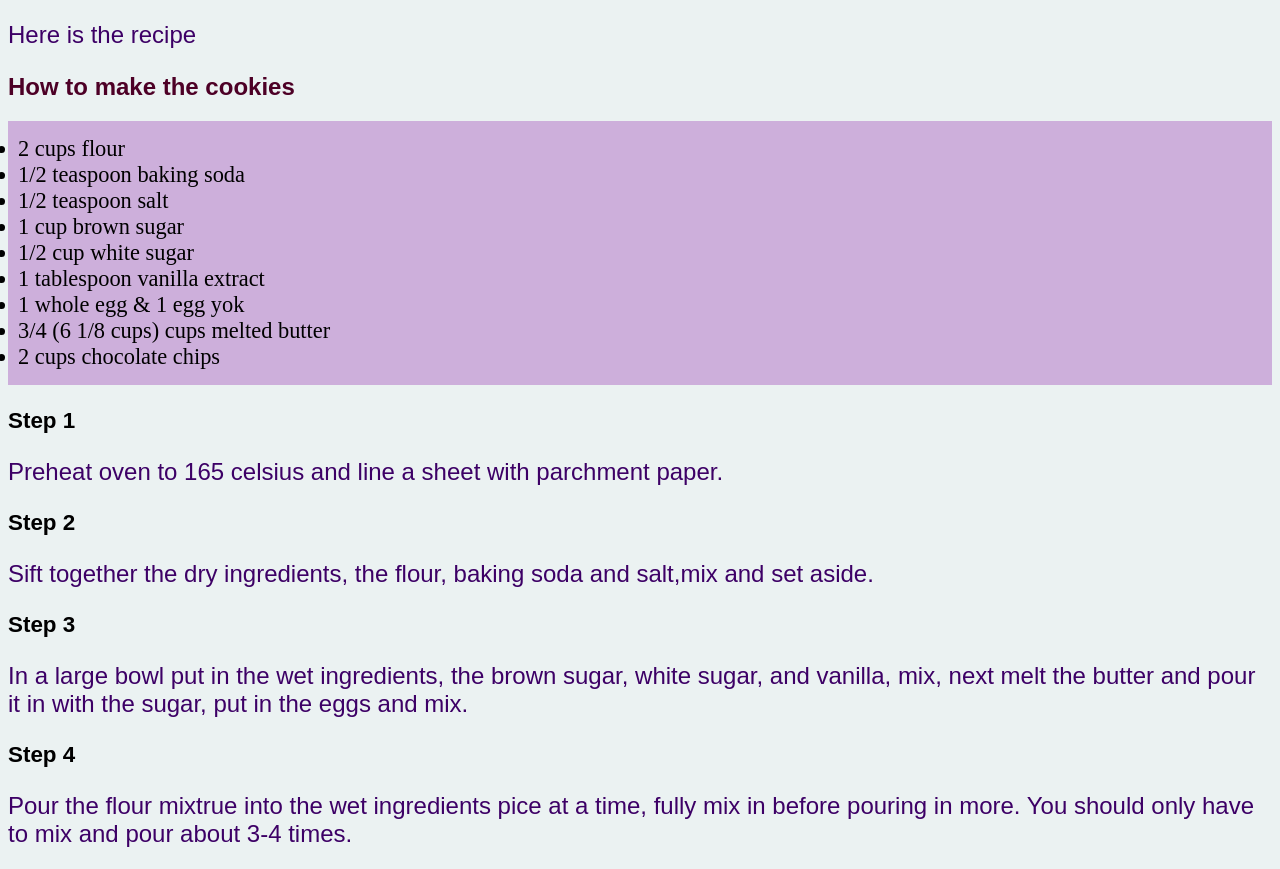
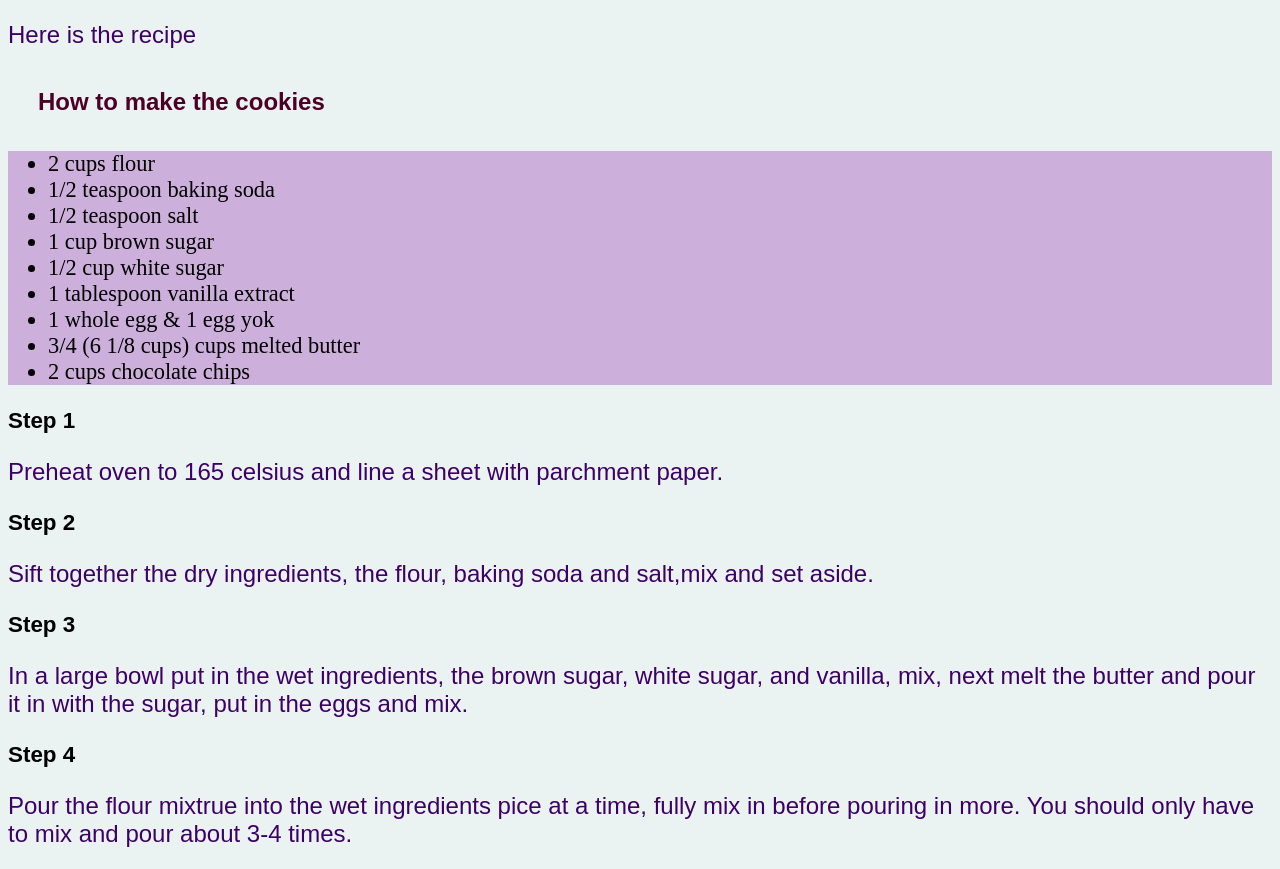
Before and after one commit to Nunususu/HowToBake, a plain HTML site: page index.html in a window 1280 px wide. Shown: the part 2254-3123 px from the top of the page. Drawn offline with Linux system fonts and the light colour scheme.

Commit message:
padding 3

```diff
--- a/resources/css/style.css
+++ b/resources/css/style.css
@@ -18,6 +18,10 @@ color:	 #1f0033;
 h2{
   font-family: 'Montserrat', sans-serif;
   Color: #4d0026;
+  padding-top: 15px;
+  padding-bottom: 15px;
+  padding-right: 30px;
+  padding-left: 30px;
 }
 
 nav{
@@ -27,10 +31,7 @@ nav{
 }
 ul{
 background-color: #cdafdb;
-padding-top: 15px;
-padding-bottom: 15px;
-padding-right: 20px;
-padding-left: 10px;
+
 
 }
 ol{
```
